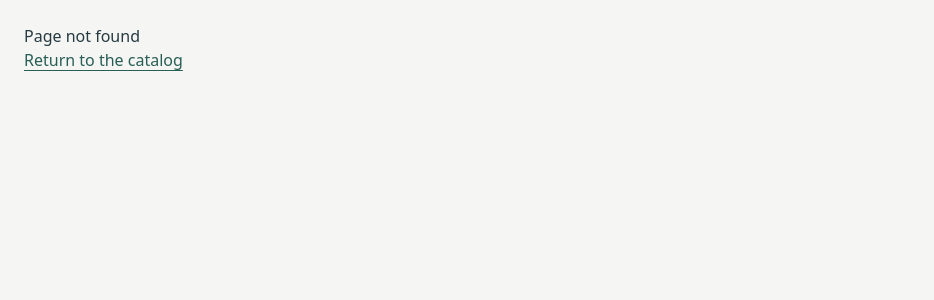
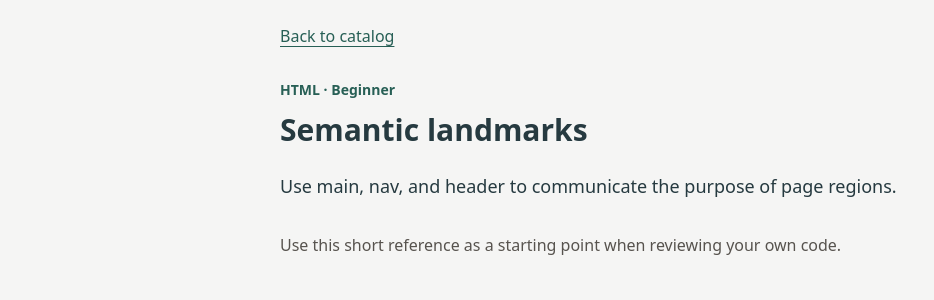
Before and after one commit to kirkduchesne/catalog-explorer, a Next.js app: page /notes/1 in a window 1280 px wide. Before the commit this address had no page. Shown: the top 300 px of the page, without its empty margins (0-934 px from the left). Built offline with nearby package versions, Linux system fonts and the light colour scheme.

Commit message:
feat: give each reference a shareable page

```diff
--- /dev/null
+++ b/app/notes/[id]/page.tsx
@@ -0,0 +1,20 @@
+import { notFound } from 'next/navigation';
+import { catalog } from '@/lib/catalog';
+
+export function generateStaticParams() {
+  return catalog.map((entry) => ({ id: String(entry.id) }));
+}
+
+export default function NotePage({ params }: { params: { id: string } }) {
+  const entry = catalog.find((item) => String(item.id) === params.id);
+  if (!entry) notFound();
+  return (
+    <main className="mx-auto max-w-3xl p-6">
+      <a href="/">Back to catalog</a>
+      <p className="mt-8 text-sm font-semibold text-primary">{entry.category} · {entry.level}</p>
+      <h1 className="mt-3 text-3xl font-semibold">{entry.title}</h1>
+      <p className="mt-6 text-lg leading-relaxed">{entry.summary}</p>
+      <p className="mt-8 text-stone-600">Use this short reference as a starting point when reviewing your own code.</p>
+    </main>
+  );
+}
--- a/app/page.tsx
+++ b/app/page.tsx
@@ -27,7 +27,7 @@ export default function Page({ searchParams }: { searchParams: Params }) {
             <p className="mb-3 text-xs font-semibold uppercase tracking-wide text-primary">
               {entry.category} · {entry.level}
             </p>
-            <h2 className="text-xl font-semibold">{entry.title}</h2>
+            <h2 className="text-xl font-semibold"><a href={`/notes/${entry.id}`}>{entry.title}</a></h2>
             <p className="mt-3 leading-relaxed text-stone-600">{entry.summary}</p>
           </li>
         ))}
```
